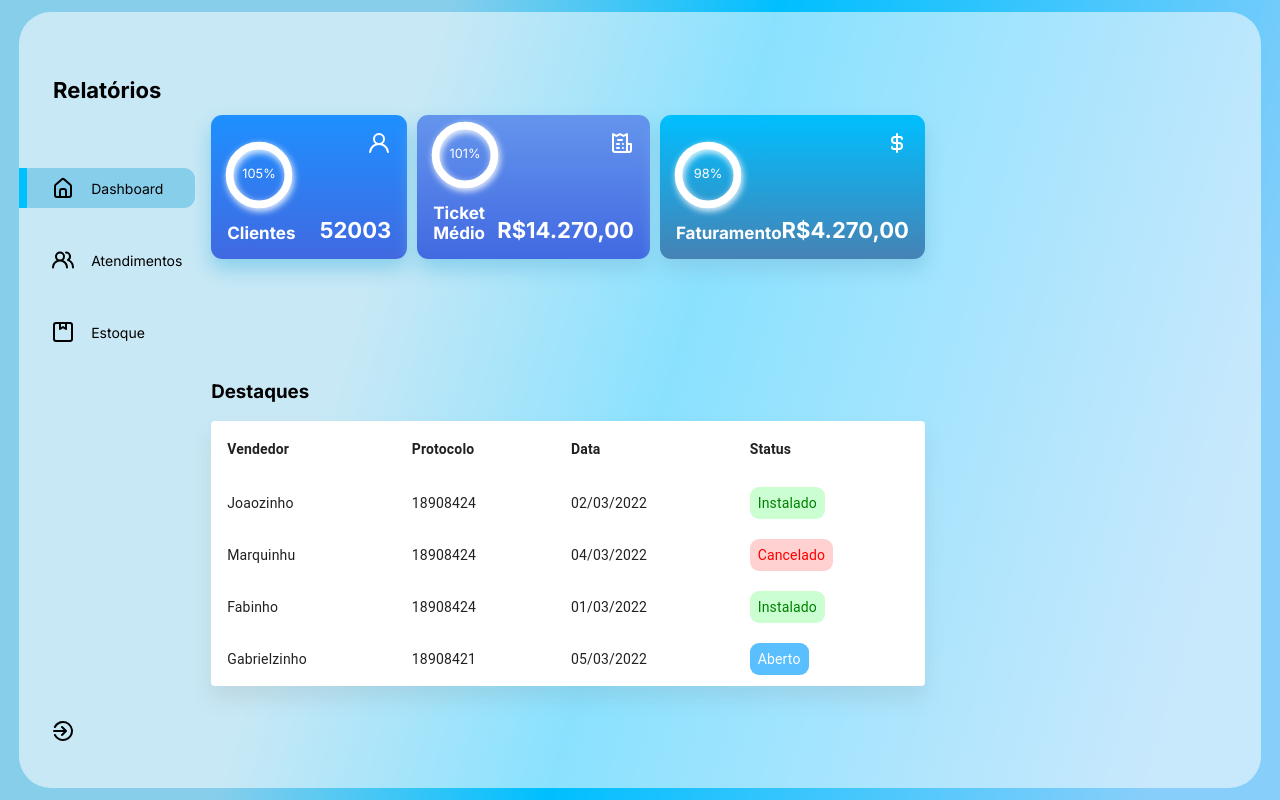
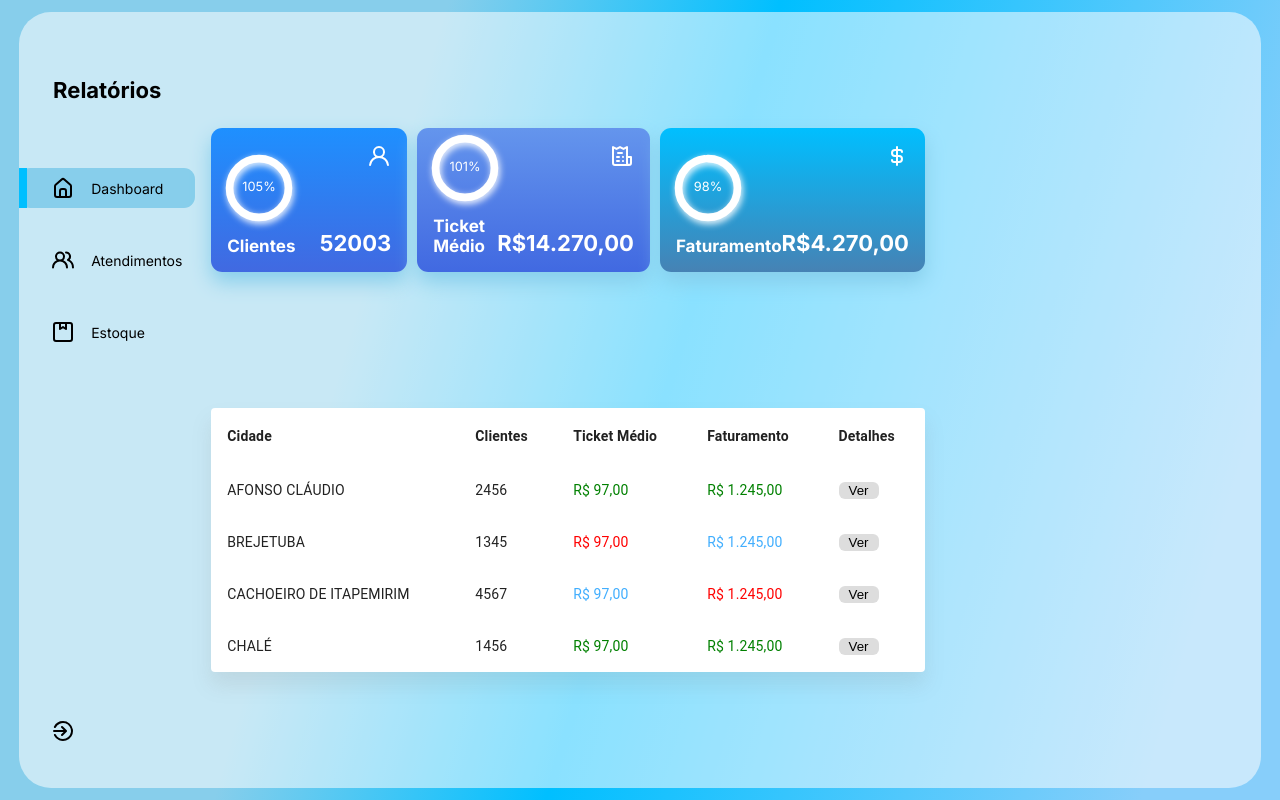
Before and after one commit to wess-os/sistema-relatorios, a React (Create React App) app: page / in a window 1280 px wide. Built offline with nearby package versions, Linux system fonts and the light colour scheme; the HTML template or start-up script is replaced by a standard one.

Commit message:
Correção no datatable

```diff
--- a/src/components/Table/Table.css
+++ b/src/components/Table/Table.css
@@ -13,13 +13,14 @@
 .Table:first-child {
   border-radius: 0.7rem !important;
 }
-.status {
-  padding: 8px;
-  border-radius: 9px;
-}
 
-.Details {
-  color: #00b5ff !important;
+.buttonDetalhes {
+  border: none;
+  border-radius: 6px;
+  background-color: rgb(221, 221, 221);
+  cursor: pointer;
+  padding-left: 10px;
+  padding-right: 10px;
 }
 
 @media screen and (max-width: 1200px) {
@@ -28,7 +29,6 @@
     margin-top: 2rem;
   }
 }
-
 
 @media screen and (max-width: 768px) {
   .Table {
--- a/src/components/Table/Table.jsx
+++ b/src/components/Table/Table.jsx
@@ -8,45 +8,38 @@ import TableRow from "@mui/material/TableRow";
 import Paper from "@mui/material/Paper";
 import "./Table.css";
 
-function createData(name, trackingId, date, status) {
-  return { name, trackingId, date, status };
+function createData(cidade, clientes, ticket, oldTicket, faturamento, oldFaturamento) {
+  return { cidade, clientes, ticket, oldTicket, faturamento, oldFaturamento };
 }
 
 const rows = [
-  createData("Joaozinho", 18908424, "02/03/2022", "Instalado"),
-  createData("Marquinhu", 18908424, "04/03/2022", "Cancelado"),
-  createData("Fabinho", 18908424, "01/03/2022", "Instalado"),
-  createData("Gabrielzinho", 18908421, "05/03/2022", "Aberto"),
+  createData("AFONSO CLÁUDIO", 2456, 97, 96, 1245, 1223),
+  createData("BREJETUBA", 1345, 97, 98, 1245, 1245),
+  createData("CACHOEIRO DE ITAPEMIRIM", 4567, 97, 97, 1245, 1345),
+  createData("CHALÉ", 1456, 97, 95, 1245, 1243),
 ];
 
+const makeStyle = (atual, anterior) => {
 
-const makeStyle=(status)=>{
-  if(status === 'Instalado')
-  {
-    return {
-      background: 'rgb(145 254 159 / 47%)',
-      color: 'green'
-    }
+  let textColor;
+
+  if (atual > anterior) {
+    textColor = 'green';
+  } else if (atual < anterior) {
+    textColor = 'red';
+  } else {
+    textColor = '#41AEFE';
   }
-  else if(status === 'Cancelado')
-  {
-    return{
-      background: '#ffadad8f',
-      color: 'red'
-    }
-  }
-  else{
-    return{
-      background: '#59bfff',
-      color: 'white'
-    }
-  }
-}
+
+  return {
+    color: textColor
+  };
+};
 
 export default function BasicTable() {
   return (
     <div className="Table">
-      <h3>Destaques</h3>
+      <h3></h3>
       <TableContainer
         component={Paper}
         style={{ boxShadow: "0px 13px 20px 0px #80808029" }}
@@ -54,26 +47,28 @@ export default function BasicTable() {
         <Table sx={{ minWidth: 650 }} aria-label="simple table">
           <TableHead>
             <TableRow>
-              <TableCell>Vendedor</TableCell>
-              <TableCell align="left">Protocolo</TableCell>
-              <TableCell align="left">Data</TableCell>
-              <TableCell align="left">Status</TableCell>
+              <TableCell>Cidade</TableCell>
+              <TableCell align="left">Clientes</TableCell>
+              <TableCell align="left">Ticket Médio</TableCell>
+              <TableCell align="left">Faturamento</TableCell>
+              <TableCell align="left">Detalhes</TableCell>
             </TableRow>
           </TableHead>
           <TableBody style={{ color: "white" }}>
             {rows.map((row) => (
               <TableRow
-                key={row.name}
+                key={row.cidade}
                 sx={{ "&:last-child td, &:last-child th": { border: 0 } }}
               >
                 <TableCell component="th" scope="row">
-                  {row.name}
+                  {row.cidade}
                 </TableCell>
-                <TableCell align="left">{row.trackingId}</TableCell>
-                <TableCell align="left">{row.date}</TableCell>
+                <TableCell align="left">{row.clientes}</TableCell>
+                <TableCell align="left" className="ticket" style={makeStyle(row.ticket, row.oldTicket)}>{formatCurrency(row.ticket)}</TableCell>
                 <TableCell align="left">
-                  <span className="status" style={makeStyle(row.status)}>{row.status}</span>
+                  <span className="faturamento" style={makeStyle(row.faturamento, row.oldFaturamento)}>{formatCurrency(row.faturamento)}</span>
                 </TableCell>
+                <TableCell align="left" className="detalhes"><button className="buttonDetalhes">Ver</button></TableCell>
               </TableRow>
             ))}
           </TableBody>
@@ -82,3 +77,10 @@ export default function BasicTable() {
     </div>
   );
 }
+
+function formatCurrency(value) {
+  return new Intl.NumberFormat('pt-BR', {
+    style: 'currency',
+    currency: 'BRL'
+  }).format(value);
+}
```
